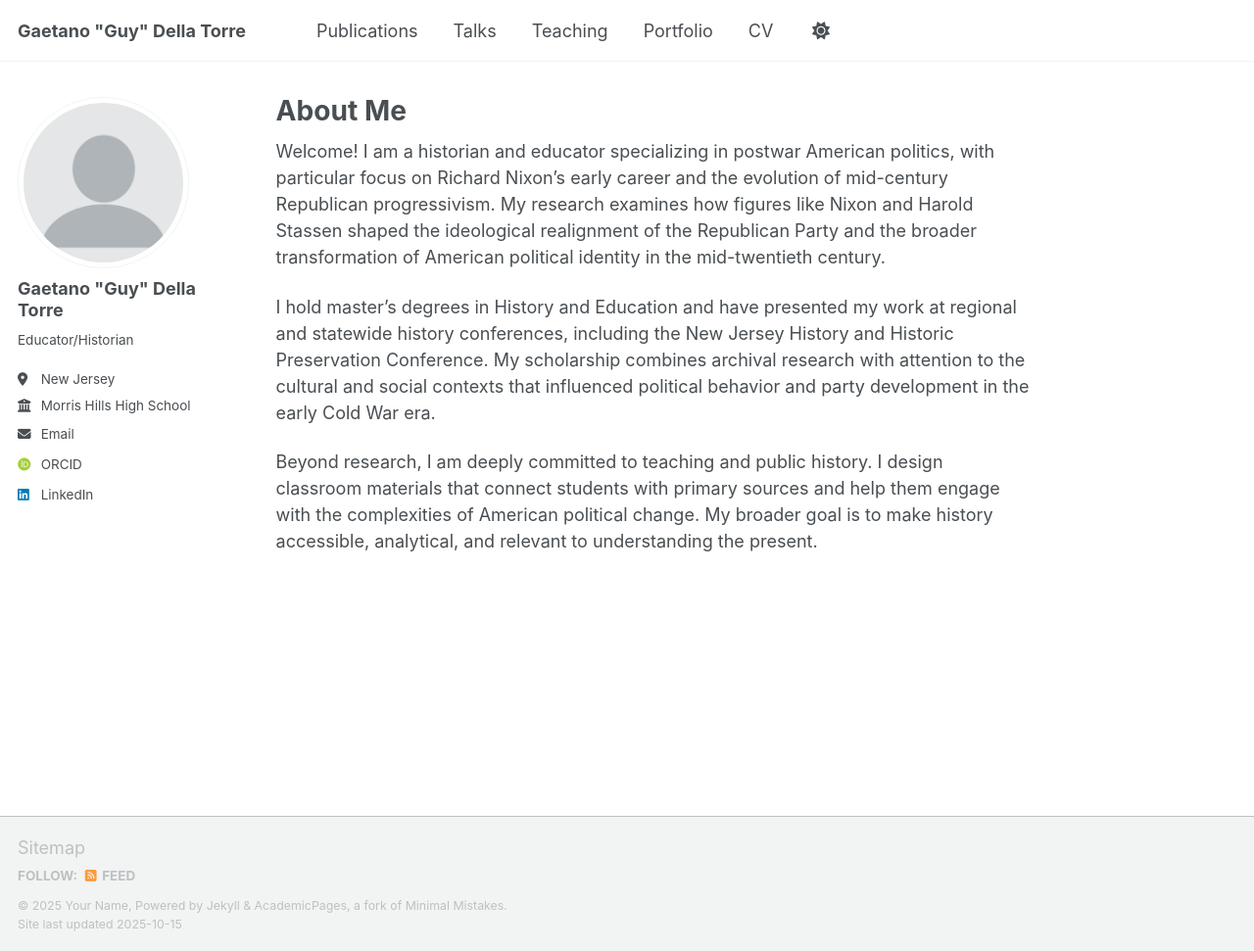
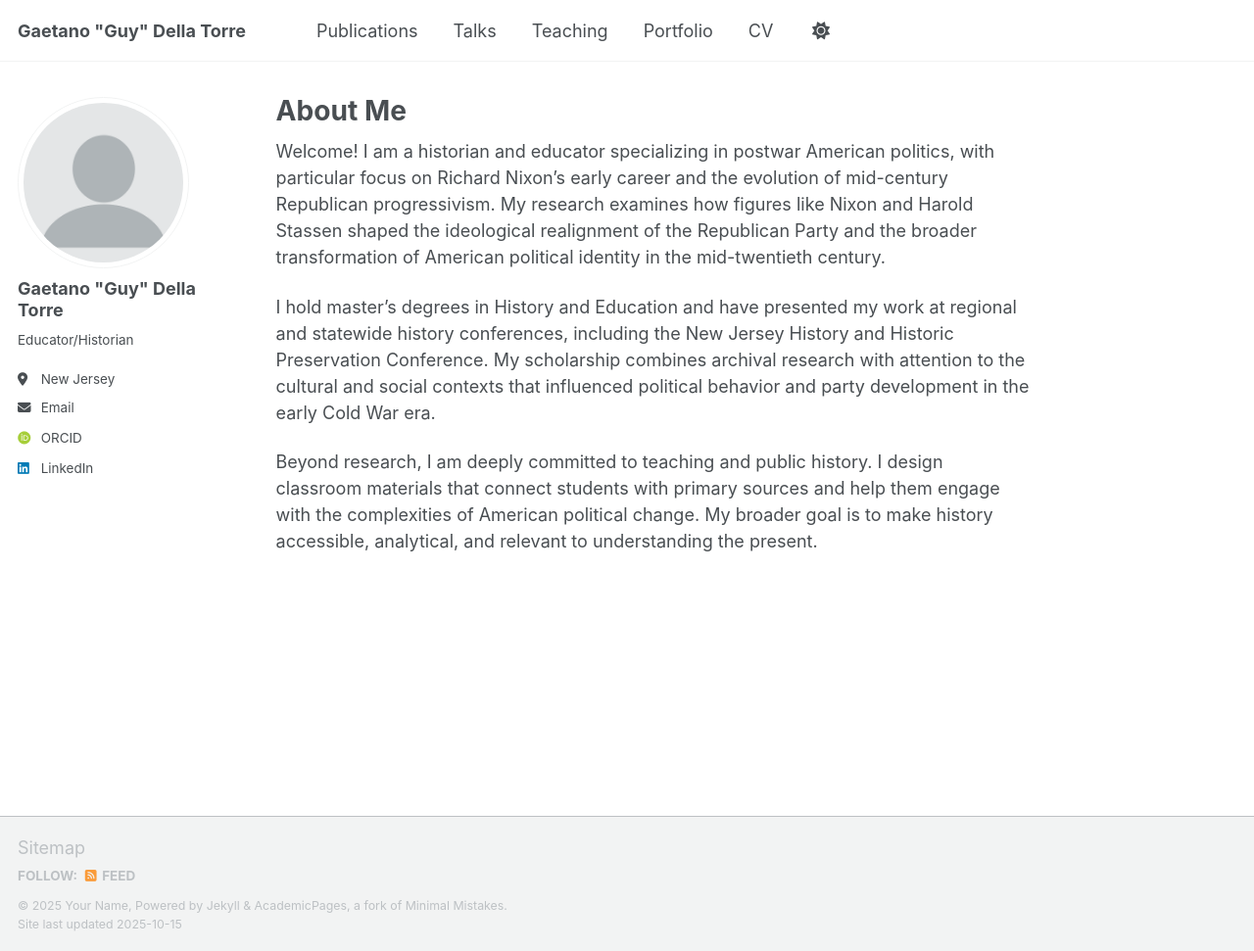
Before and after one commit to gvdellatorre/gvdellatorre, a Jekyll site: the page built from _pages/about.md, in a window 1280 px wide and 971 px high. Shown: the whole window at 98% size. Built offline with Jekyll 4.4.1, drawn with Linux system fonts in a browser that asks for light colours; some web fonts are replaced; a script that is not in the unit is left out.

Commit message:
Update _config.yml

```diff
--- a/_config.yml
+++ b/_config.yml
@@ -28,7 +28,7 @@ author:
   pronouns         : # example: "she/her"
   bio              : "Educator/Historian"
   location         : "New Jersey"
-  employer         : "Morris Hills High School"
+  employer         : # Employer Name
   uri              : # URL
   email            : "guy@guydel.com"
 
```
